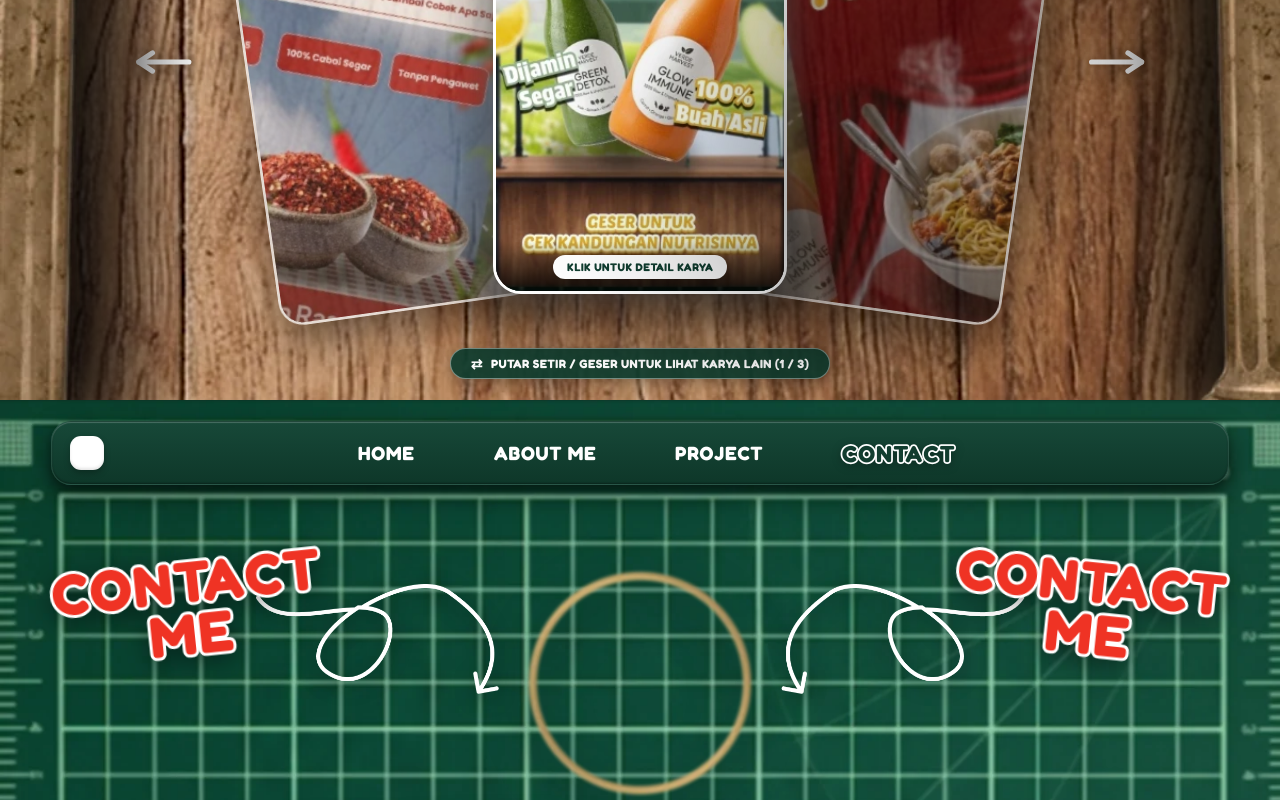
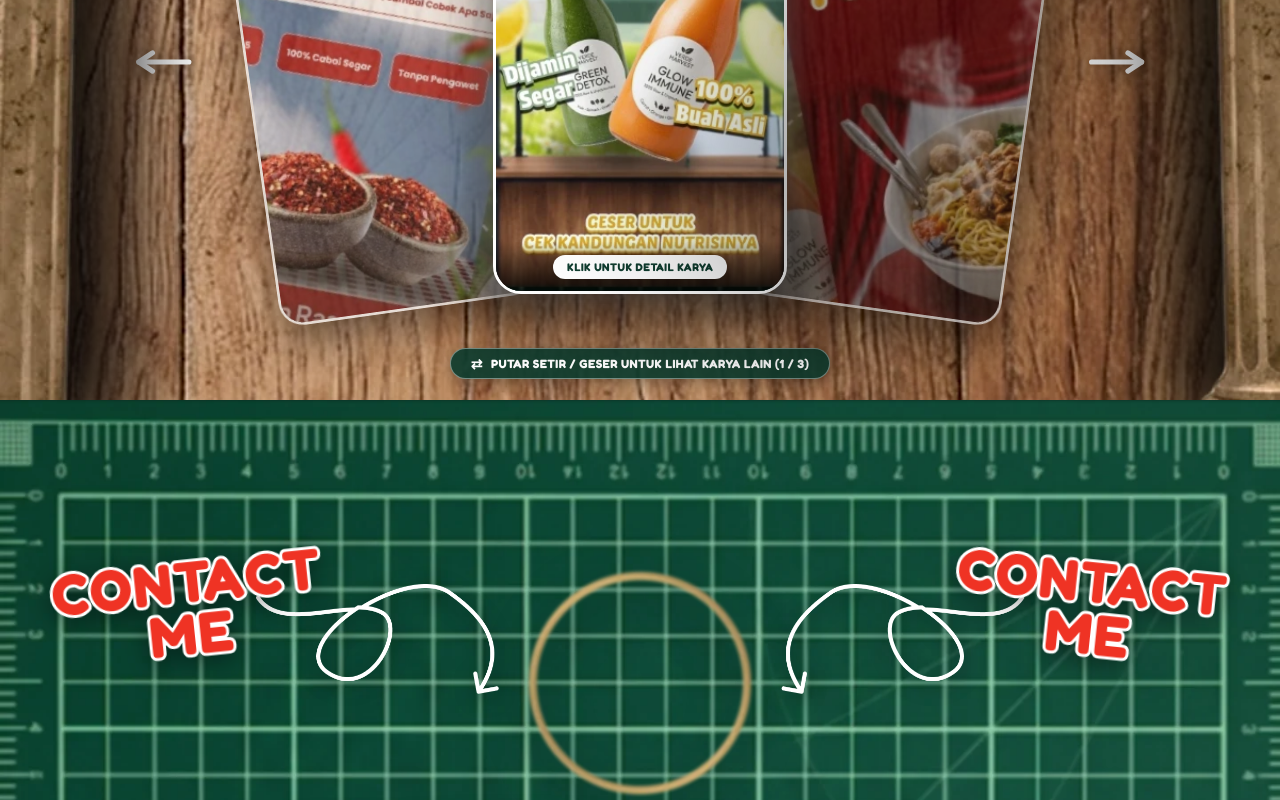
Before and after one commit to mraihanaulia22-ux/web-porotoflio-design-1, a React (Vite) app: page / in a window 1280 px wide. Shown: the part 2000-2800 px from the top of the page. Built offline with nearby package versions, Linux system fonts and the light colour scheme.

Commit message:
refactor: eliminate duplicate navbar, use single persistent navbar in App.jsx for HOME and CONTACT

```diff
--- a/src/App.css
+++ b/src/App.css
@@ -2907,19 +2907,6 @@
   filter: drop-shadow(0 12px 24px rgba(0, 0, 0, 0.45));
 }
 
-/* Contact Top Navbar - Identik 100% dengan Navbar Home */
-.contact-navbar-wrapper {
-  position: absolute;
-  top: 0;
-  left: 0;
-  width: 100%;
-  padding-top: clamp(14px, 2.6vh, 26px);
-  display: flex;
-  justify-content: center;
-  z-index: 120;
-  pointer-events: auto;
-}
-
 /* Main Content Stage */
 .contact-stage-content {
   position: relative;
--- a/src/App.jsx
+++ b/src/App.jsx
@@ -43,8 +43,8 @@ function App() {
   const sections = ['hero-section', 'about-section', 'project-section', 'contact-section'];
   const navLinks = ['HOME', 'ABOUT ME', 'PROJECT', 'CONTACT'];
 
-  // Track if we are in Section Home (Section 1)
-  const isHome = activeTab === 'HOME';
+  // Track navbar visibility: visible in HOME (Section 0) & CONTACT (Section 3)
+  const isNavbarVisible = activeTab === 'HOME' || activeTab === 'CONTACT';
 
   // Smooth Direct Gliding from Section to Section
   const navigateToSection = (index) => {
@@ -151,9 +151,17 @@ function App() {
 
   return (
     <div className="portfolio-app">
-      {/* Top Navbar: only visible when in Home section, hides when in other sections */}
-      <header className={`navbar-wrapper ${isHome ? 'navbar-visible' : 'navbar-hidden'}`}>
+      {/* Top Persistent Global Navbar: visible in HOME and CONTACT sections */}
+      <header className={`navbar-wrapper ${isNavbarVisible ? 'navbar-visible' : 'navbar-hidden'}`}>
         <nav className="navbar-container">
+          {/* White square logo / icon button anchored on the far left */}
+          <div
+            className="nav-square-btn"
+            onClick={() => navigateToSection(0)}
+            title="Kembali ke Home"
+            aria-label="Kembali ke Home"
+          />
+
           {/* Nav Menu Links */}
           <div className="nav-menu">
             {navLinks.map((link) => {
--- a/src/components/ContactSection.jsx
+++ b/src/components/ContactSection.jsx
@@ -32,37 +32,7 @@ const ContactSection = ({ onNavigate, isInView = true }) => {
         loading="lazy"
       />
 
-      {/* Top Header Navbar - Mengikuti style navbar Home 100% */}
-      <header className="contact-navbar-wrapper">
-        <nav className="navbar-container">
-          {/* White square icon logo di kiri navbar */}
-          <div
-            className="nav-square-btn"
-            onClick={() => onNavigate(0)}
-            title="Kembali ke Home"
-            aria-label="Kembali ke Home"
-          />
-
-          {/* Navigation Menu Buttons */}
-          <div className="nav-menu">
-            {navItems.map((item, idx) => {
-              const isActive = item === 'CONTACT';
-              return (
-                <button
-                  key={item}
-                  type="button"
-                  className={`nav-item ${isActive ? 'nav-item-active' : ''}`}
-                  onClick={() => onNavigate(idx)}
-                >
-                  {item}
-                </button>
-              );
-            })}
-          </div>
-        </nav>
-      </header>
-
-      {/* Main Content Stage */}
+      {/* Main Content Stage (Navbar global dikelola terpusat dari App.jsx) */}
       <div className="contact-stage-content">
 
         {/* Golden Ring Center (di belakang loop panah) */}
```
